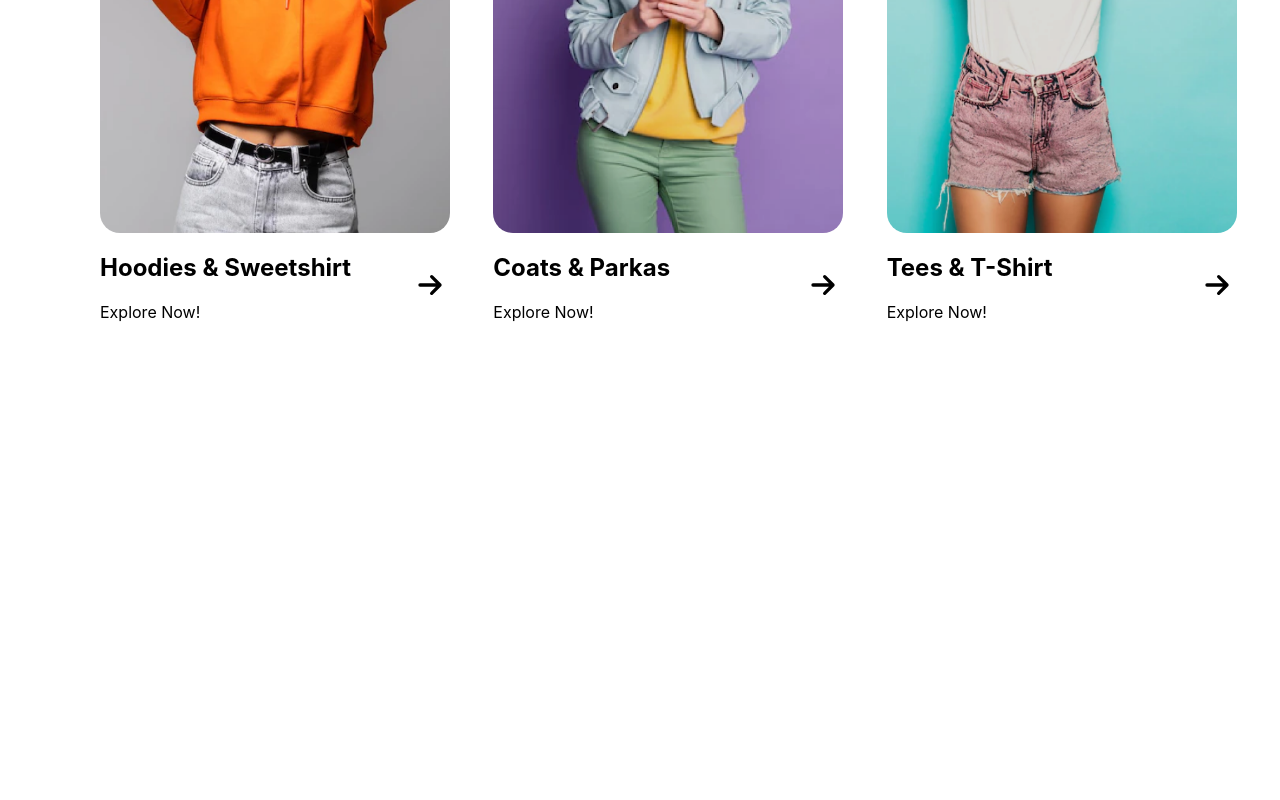
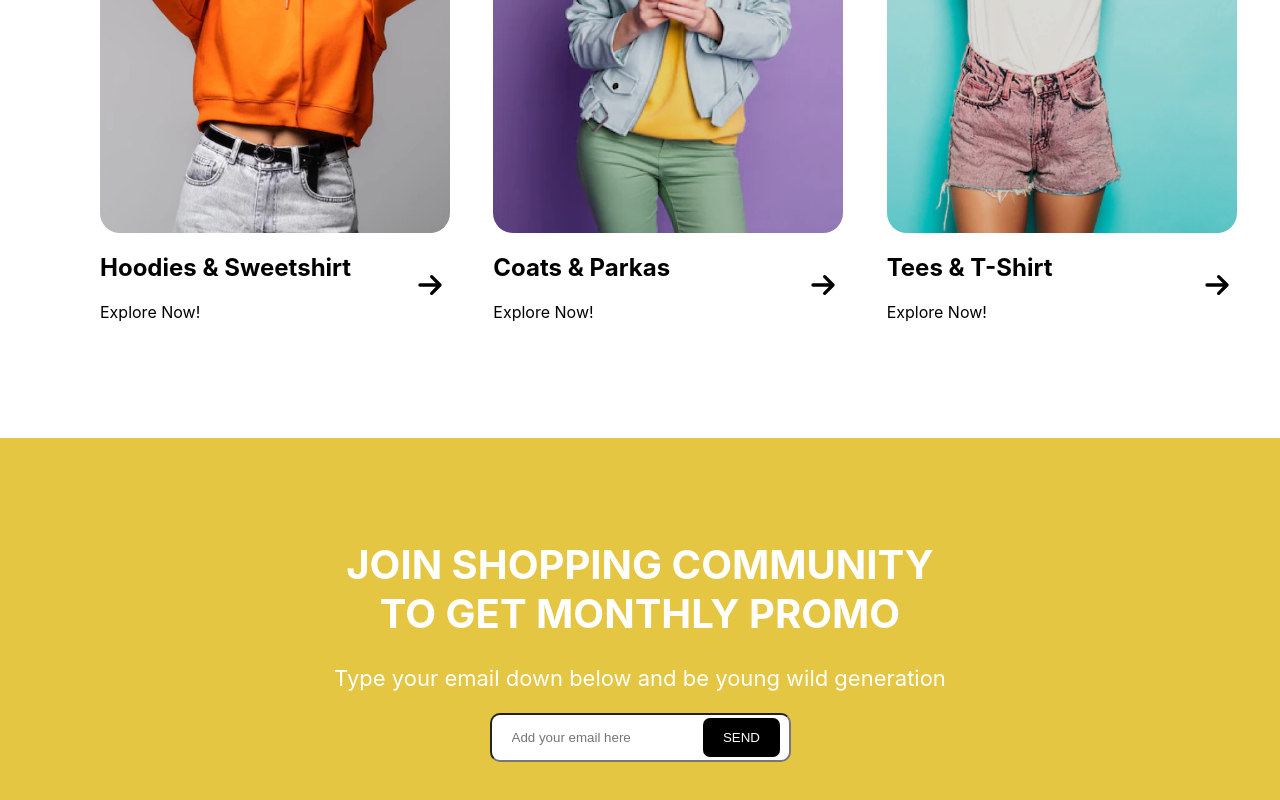
Before and after one commit to OthmaneB-Pro/Fashion, a React (Create React App) app: page / in a window 1280 px wide. Shown: the part 1386-2186 px from the top of the page. Before the commit the page ends 1724 px from the top, so only its background shows below. Built offline with nearby package versions, Linux system fonts and the light colour scheme.

Commit message:
✨ FashionPage : FooterTop : create page with style

```diff
--- a/src/components/pages/fashion/FashionPage.tsx
+++ b/src/components/pages/fashion/FashionPage.tsx
@@ -2,6 +2,7 @@ import styled from "styled-components";
 import HomePage from "./homePage/HomePage";
 import BannerLogo from "./banner/BannerLogo";
 import NewArrivalsPage from "./newArrivals/NewArrivalsPage";
+import FooterPage from "./footer/FooterPage";
 
 export default function FashionPage() {
   return (
@@ -9,6 +10,7 @@ export default function FashionPage() {
       <HomePage />
       <BannerLogo />
       <NewArrivalsPage />
+      <FooterPage/>
     </FashionPageStyled>
   );
 }
--- /dev/null
+++ b/src/components/pages/fashion/footer/FooterPage.tsx
@@ -0,0 +1,9 @@
+import FooterTopPage from "./footerTop/FooterTopPage";
+
+export default function FooterPage() {
+  return (
+    <div>
+        <FooterTopPage/>
+    </div>
+  )
+}
--- /dev/null
+++ b/src/components/pages/fashion/footer/footerTop/FooterTopPage.tsx
@@ -0,0 +1,52 @@
+import styled from "styled-components";
+import Button from "../../../../reusable-ui/Button";
+
+export default function FooterTopPage() {
+  return (
+    <FooterTopStyled>
+      <div className="container-text">
+        <h1>JOIN SHOPPING COMMUNITY TO GET MONTHLY PROMO</h1>
+        <p>Type your email down below and be young wild generation</p>
+        <div className="search">
+          <input placeholder="Add your email here" />
+          <Button className="button-send" label="SEND" />
+        </div>
+      </div>
+    </FooterTopStyled>
+  );
+}
+
+const FooterTopStyled = styled.div`
+margin-top: 100px;
+  background: #e5c643;
+  height: 400px;
+  color: white;
+  display: flex;
+  flex-direction: column;
+  justify-content: center;
+  align-items: center;
+
+  .container-text {
+    width: 640px;
+    text-align: center;
+  }
+  h1 {
+    font-size: 40px;
+  }
+  p {
+    font-size: 22px;
+  }
+  input {
+    padding: 15px 100px 15px 20px;
+    border-radius: 10px;
+
+  }
+  .search{
+    position: relative;
+  }
+  .button-send {
+    position: absolute;
+    top: 5px;
+    right: 180px;
+  }
+`;
```
